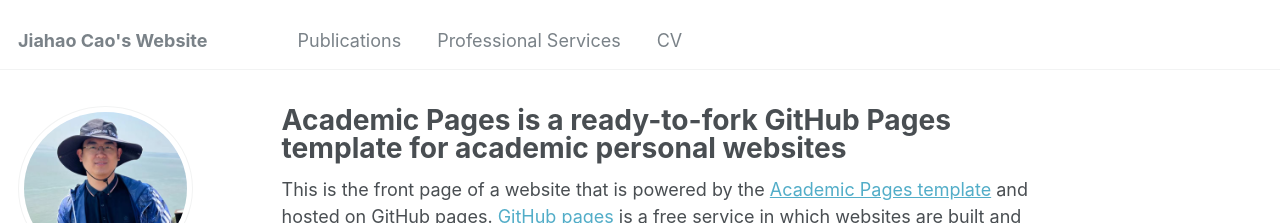
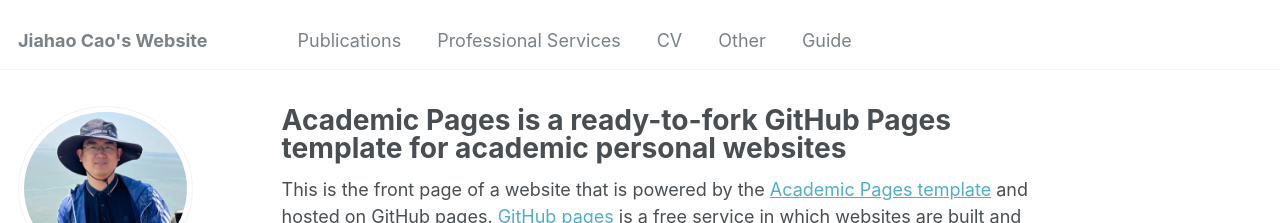
Before and after one commit to caojh15/caojh15.github.io, a Jekyll site: the page built from _pages/about.md, in a window 1280 px wide. Shown: the top 223 px of the page. Built offline with Jekyll 4.4.1, drawn with Linux system fonts in a browser that asks for light colours; some web fonts are replaced.

Commit message:
Update navigation.yml

```diff
--- a/_data/navigation.yml
+++ b/_data/navigation.yml
@@ -23,7 +23,8 @@ main:
   #- title: "Blog Posts"
   #  url: /year-archive/
 
+  - title: "Other"
+    url: /markdown/
 
-
-  #- title: "Guide"
-  #  url: /markdown/
+  - title: "Guide"
+    url: /markdown/
```
